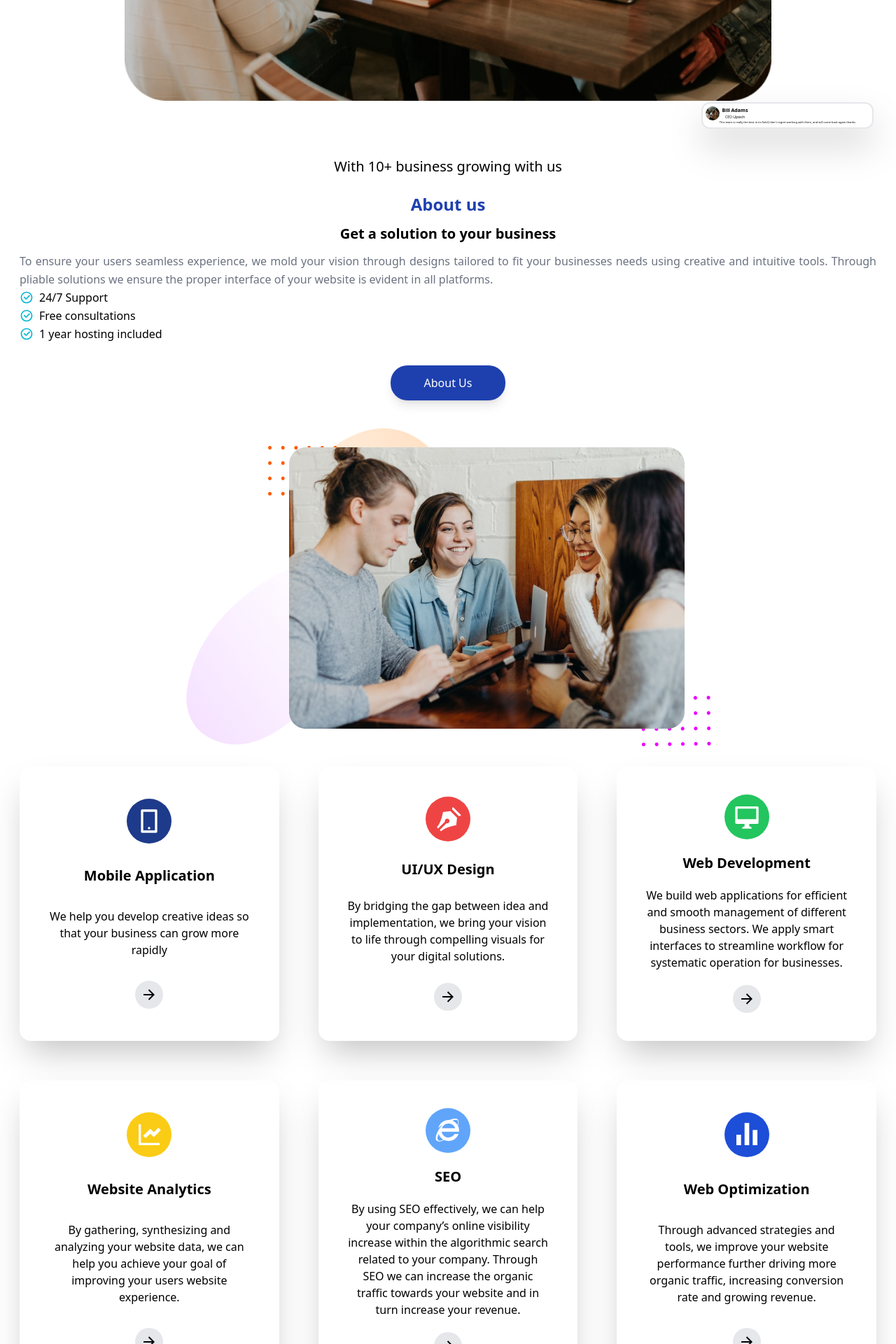
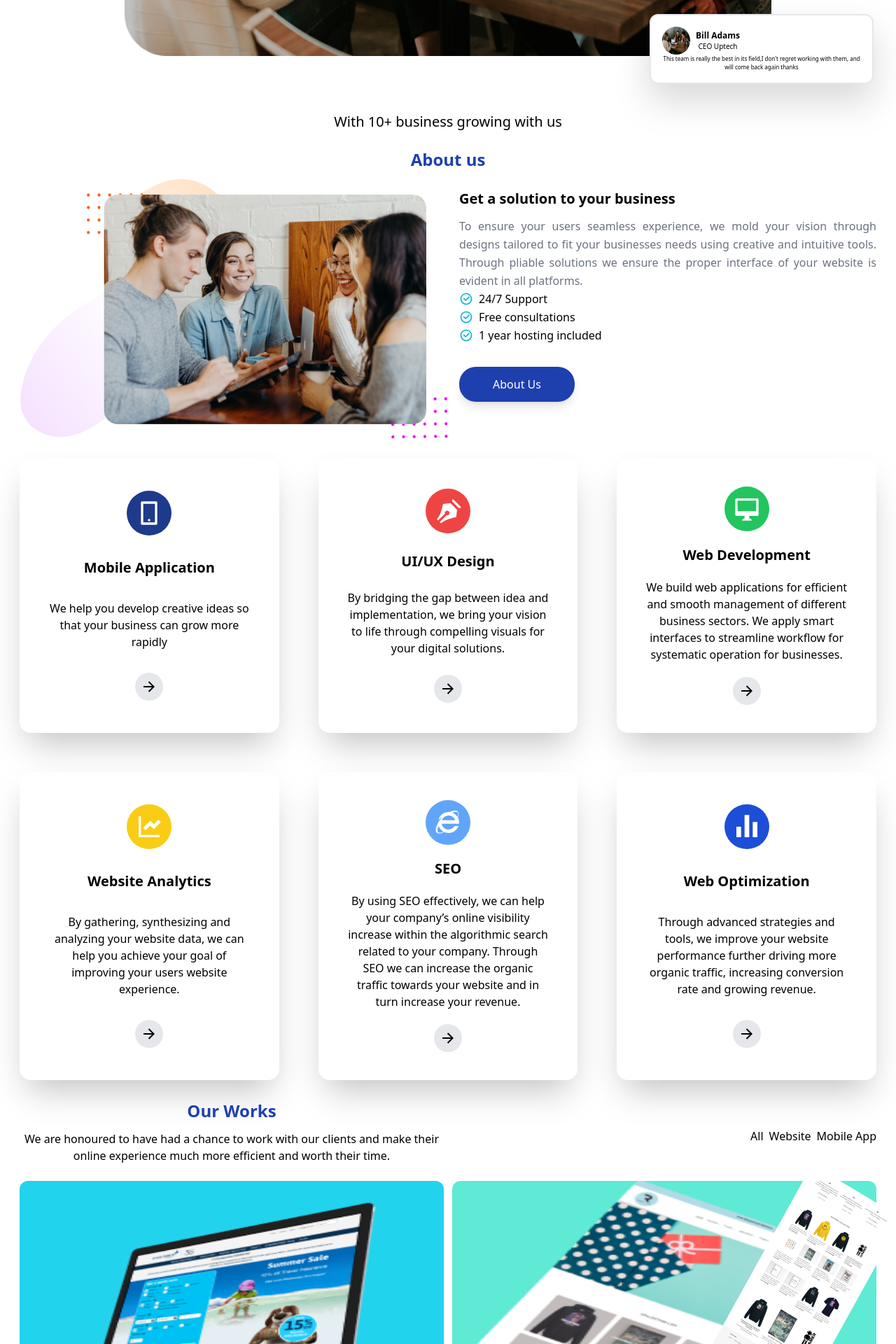
Before and after one commit to kasahun-welela/recognise-design, a React (Vite) app: page / in a window 1280 px wide. Shown: the part 880-2800 px from the top of the page at 70% size. Built offline with nearby package versions, Linux system fonts and the light colour scheme.

Commit message:
responsiveness issue fixed

```diff
--- a/src/components/AboutUS.jsx
+++ b/src/components/AboutUS.jsx
@@ -6,8 +6,8 @@ function AboutUS() {
       <h1 className="mt-6 text-center text-2xl font-bold mb-3 text-blue-800">
         About us
       </h1>
-      <div className="mx-7 flex flex-col leading-relaxed  items-center">
-        <div className="text-center">
+      <div className="mx-7 flex flex-col md:flex-row-reverse md:gap-4 leading-relaxed  items-center">
+        <div className="text-center md:text-start">
           <h3 className="font-bold text-xl mb-3">
             Get a solution to your business
           </h3>
@@ -59,7 +59,7 @@ function AboutUS() {
           </a>
         </div>
 
-        <img src="./aboutUs.png" />
+        <img className="md:w-2/4" src="./aboutUs.png" />
       </div>
     </>
   );
--- a/src/components/Hero.jsx
+++ b/src/components/Hero.jsx
@@ -4,8 +4,8 @@ function Hero() {
   return (
     <>
       {/* bg-[url('./pattern.png')] pt-9 */}
-      <div className="pt-9 mx-6 text-center">
-        <h1 className="mt-20 mr-3  font-bold  text-2xl text-blue-800">
+      <div className="pt-9  mx-6 text-center">
+        <h1 className="mt-20 md:mt-2 mr-3  font-bold md:text-4xl  text-2xl text-blue-800">
           Enhancing your online presence from development to optimisation
         </h1>
         <p className="my-5 font-light text-base">
@@ -23,8 +23,8 @@ function Hero() {
         {/* <div className=' relative mt-9 md:w-1/2 lg:w-1/2 mx-auto '> */}
         <div className=" relative mt-20 ">
           <img className="w-9/12 mx-auto" src="./hero.png" />
-          <div className="absolute -top-8 left-8 py-3 px-5 drop-shadow-2xl rounded-xl  bg-white">
-            <h3 className="font-light p-1 text-[7px] uppercase">
+          <div className="absolute -top-8 left-8 py-3 px-5 drop-shadow-2xl rounded-xl  bg-white md:top-20">
+            <h3 className="font-light p-1 text-[7px] uppercase md:p-2">
               Great project
             </h3>
             <p className="text-xs">
@@ -32,19 +32,21 @@ function Hero() {
             </p>
           </div>
           {/* bill adams card */}
-          <div className=" absolute -bottom-10 right-2 bg-white p-1 w-1/5 drop-shadow-2xl rounded-xl border-2">
+          <div className=" absolute -bottom-10 right-2 -md:right-12 md:p-4 md:max-w-xs  md:w-1/3 bg-white p-1 w-1/5 drop-shadow-2xl rounded-xl border-2">
             <div className="flex items-center  ">
               <img
-                className="rounded-full w-5 h-5"
+                className="rounded-full w-5 h-5 md:w-10 md:h-10"
                 src="./hero.png"
                 alt="profile"
               />
-              <div className="ml-1">
-                <h3 className="font-bold text-[7px]">Bill Adams</h3>
-                <p className="font-light text-[5px]">CEO Uptech</p>
+              <div className="ml-1 md:ml-2">
+                <h3 className="font-bold text-[7px] md:text-xs">Bill Adams</h3>
+                <p className="font-light text-[5px] md:text-[10px]">
+                  CEO Uptech
+                </p>
               </div>
             </div>
-            <p className="text-[4px]">
+            <p className="text-[4px] md:text-[8px]">
               This team is really the best in its field,I don't regret working
               with them, and will come back again thanks
             </p>
--- a/src/components/OurWork.jsx
+++ b/src/components/OurWork.jsx
@@ -2,37 +2,46 @@ import React from "react";
 
 function OurWork() {
   return (
+    <>
       <div className="mx-7 md:grid grid-cols-2 gap-2 gap-x-3">
-      {" "}
-      <h1 className="mt-6 text-center text-2xl font-bold mb-3 text-blue-800">
+        <div>
+          <h1 className=" text-center text-2xl font-bold mb-3 text-blue-800">
             Our Works
-      </h1>
-      <p className="">
-        We are honoured to have had a chance to work with our clients and make
-        their online experience much more efficient and worth their time.
+          </h1>{" "}
+          <p className="md:text-center">
+            We are honoured to have had a chance to work with our clients and
+            make their online experience much more efficient and worth their
+            time.
           </p>
-      <div className="bg-cyan-400 my-4 flex justify-center  rounded-xl">
+        </div>
+        <div className="justify-end gap-2 mt-10 hidden md:flex ">
+          <h1>All</h1>
+          <h1>Website</h1>
+          <h1>Mobile App</h1>
+        </div>
+        <div className="bg-cyan-400  md:max-h-96 my-4 flex justify-center  rounded-xl">
           <img className="md:w-full " src="./ourMac.png" />
         </div>
-      <div className="bg-teal-300  my-4 flex justify-center  rounded-xl">
+        <div className="bg-teal-300 md:max-h-96 my-4 flex justify-center  rounded-xl">
           {/* <div className="h-35"> */}
           <img className="absolute right-0  " src="./ourMeg2.png" />
           <img className="md:w-full" src="./ourMeg1.png" />
           {/* </div> */}
         </div>
-      <div className=" my-4 flex justify-center  rounded-xl">
+        <div className=" my-4 flex md:max-h-96 justify-center  rounded-xl">
           <img className="w-full rounded-xl" src="./ourScreen.png" />
         </div>
-      <div className="bg-red-600 my-4 flex justify-end  rounded-xl">
+        <div className="bg-red-600 md:max-h-96 my-4 flex justify-end  rounded-xl">
           <img className="" src="./ourMobile.png" />
         </div>
-      <div className="bg-red-600 my-4 flex justify-end  rounded-xl">
+        <div className="bg-red-600 md:max-h-96 my-4 flex justify-end  rounded-xl">
           <img className="w-full " src="./ourListMob.png" />
         </div>
-      <div className="bg-red-600 my-4 flex justify-end  rounded-xl">
+        <div className="bg-red-600 md:max-h-96 my-4 flex justify-end  rounded-xl">
           <img className="w-full " src="./ourListMob.png" />
         </div>
       </div>
+    </>
   );
 }
 
```
Lines whose indentation alone changed are shown as unchanged.
